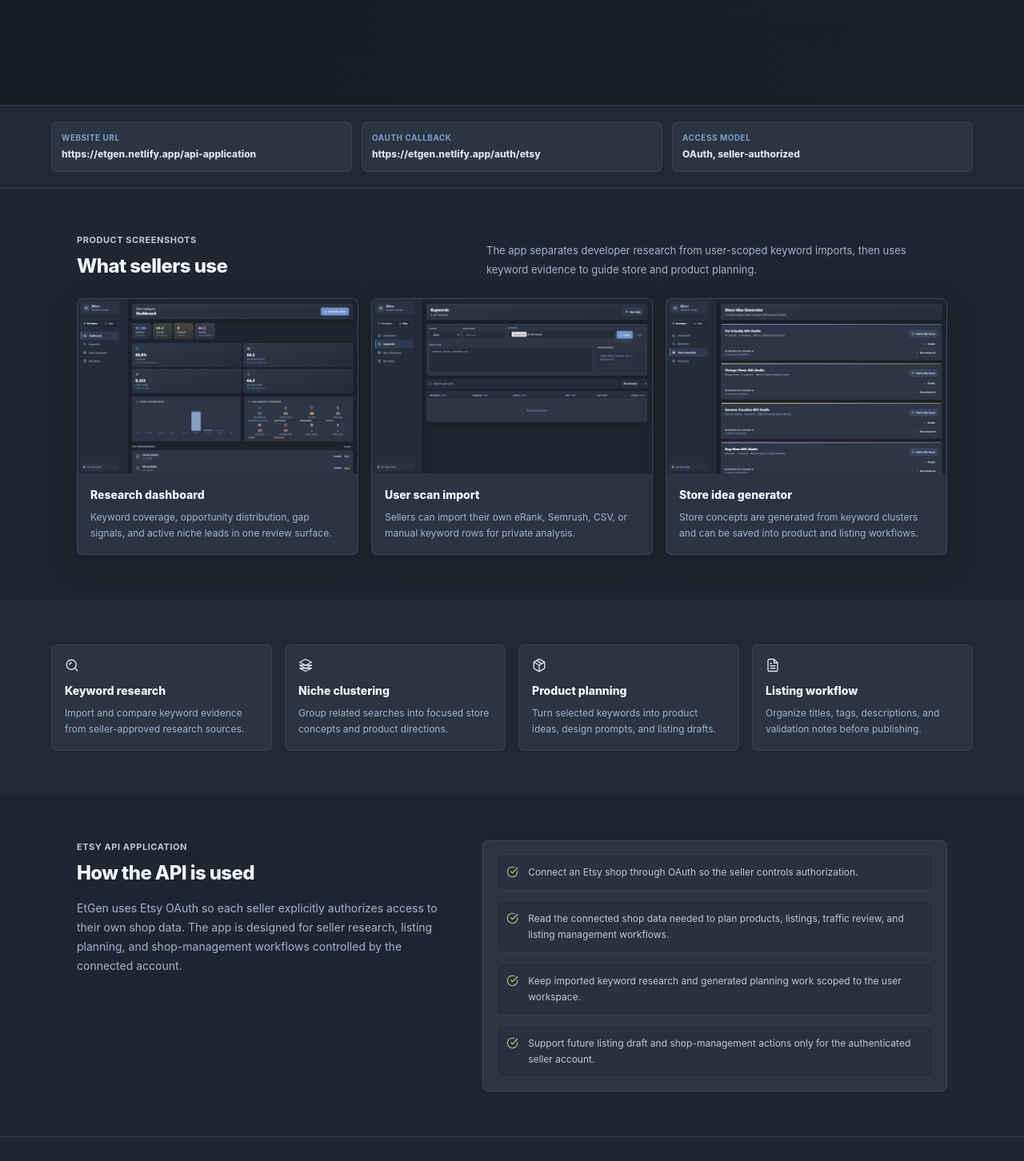
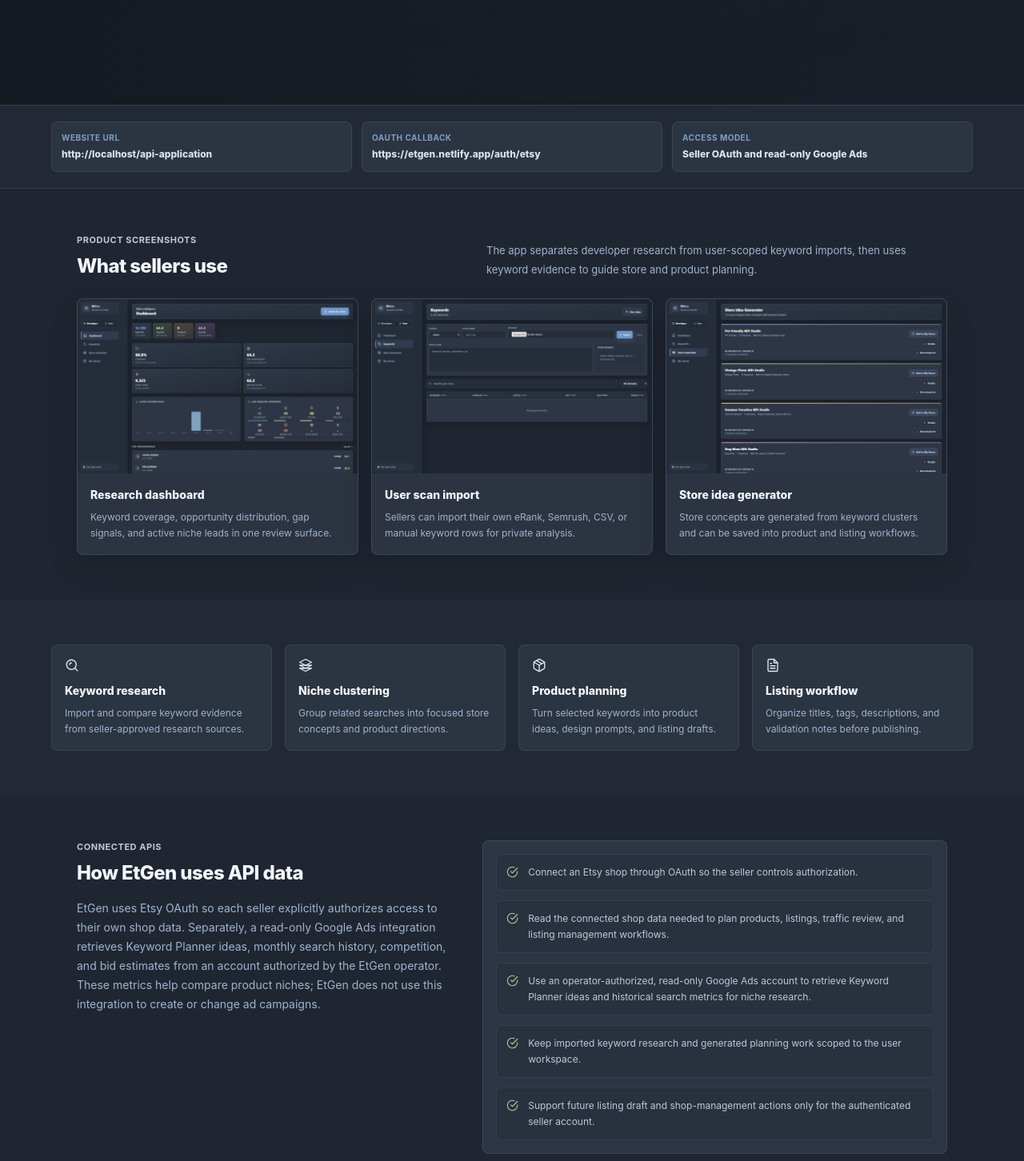
Before and after one commit to guzeman88/niche-research-pwa, a React (Vite) app: page /api-application in a window 1280 px wide. Shown: the part 573-2025 px from the top of the page at 80% size. Built offline with nearby package versions, Linux system fonts and the light colour scheme; no server answers.

Commit message:
Explain Google Ads keyword access on public pages

```diff
--- a/src/pages/ApiApplicationLanding.tsx
+++ b/src/pages/ApiApplicationLanding.tsx
@@ -3,7 +3,6 @@
 import Icon from '../components/Icon'
 import BrandLogo from '../components/BrandLogo'
 
-const WEBSITE_URL = 'https://etgen.netlify.app/api-application'
 const CALLBACK_URL = 'https://etgen.netlify.app/auth/etsy'
 
 const SCREENSHOTS = [
@@ -37,11 +36,14 @@
 const API_USES = [
   'Connect an Etsy shop through OAuth so the seller controls authorization.',
   'Read the connected shop data needed to plan products, listings, traffic review, and listing management workflows.',
+  'Use an operator-authorized, read-only Google Ads account to retrieve Keyword Planner ideas and historical search metrics for niche research.',
   'Keep imported keyword research and generated planning work scoped to the user workspace.',
   'Support future listing draft and shop-management actions only for the authenticated seller account.',
 ]
 
 export default function ApiApplicationLanding() {
+  const websiteUrl = `${window.location.origin}/api-application`
+
   useEffect(() => {
     document.title = 'EtGen - API Application'
   }, [])
@@ -91,9 +93,9 @@
 
       <section className="border-y border-surface-600/55 bg-surface-900/45 px-5 py-5 sm:px-6 lg:px-8">
         <div className="mx-auto grid max-w-6xl gap-3 md:grid-cols-3">
-          <InfoTile label="Website URL" value={WEBSITE_URL} />
+          <InfoTile label="Website URL" value={websiteUrl} />
           <InfoTile label="OAuth Callback" value={CALLBACK_URL} />
-          <InfoTile label="Access Model" value="OAuth, seller-authorized" />
+          <InfoTile label="Access Model" value="Seller OAuth and read-only Google Ads" />
         </div>
       </section>
 
@@ -135,10 +137,10 @@
 
       <section className="mx-auto grid max-w-6xl gap-8 px-5 py-14 sm:px-6 lg:grid-cols-[minmax(0,0.9fr)_minmax(0,1.1fr)] lg:px-8" id="api-use">
         <div>
-          <p className="section-label">Etsy API Application</p>
-          <h2 className="mt-2 text-2xl font-extrabold tracking-tight text-surface-50">How the API is used</h2>
+          <p className="section-label">Connected APIs</p>
+          <h2 className="mt-2 text-2xl font-extrabold tracking-tight text-surface-50">How EtGen uses API data</h2>
           <p className="mt-4 text-[14px] leading-6 text-surface-300">
-            EtGen uses Etsy OAuth so each seller explicitly authorizes access to their own shop data. The app is designed for seller research, listing planning, and shop-management workflows controlled by the connected account.
+            EtGen uses Etsy OAuth so each seller explicitly authorizes access to their own shop data. Separately, a read-only Google Ads integration retrieves Keyword Planner ideas, monthly search history, competition, and bid estimates from an account authorized by the EtGen operator. These metrics help compare product niches; EtGen does not use this integration to create or change ad campaigns.
           </p>
         </div>
         <div className="rounded-lg border border-surface-600/65 bg-surface-800/85 p-4">
--- a/src/pages/Privacy.tsx
+++ b/src/pages/Privacy.tsx
@@ -24,6 +24,7 @@
     body: (
       <>
         <p>Etsy data is accessed only after the seller authorizes the connection and is used for seller-controlled research, planning, reporting, and shop-management workflows.</p>
+        <p>EtGen's read-only Google Ads integration uses an account authorized by the EtGen operator to collect Keyword Planner ideas, monthly search history, competition, and bid estimates. These research metrics are stored as keyword evidence for niche analysis. This integration does not connect to visitors' Google accounts or create or change ad campaigns.</p>
         <p>Google user data, if requested by a future user-authorized feature, will be used only to provide that feature. EtGen's use and transfer of information received from Google APIs will comply with the Google API Services User Data Policy, including its Limited Use requirements.</p>
       </>
     ),
@@ -51,7 +52,7 @@
     <LegalDocument
       title="Privacy Policy"
       summary="This policy explains what information EtGen handles, why it is used, and the controls available to people who use the service."
-      updated="September 29, 2026"
+      updated="September 30, 2026"
       sections={sections}
     />
   )
```
